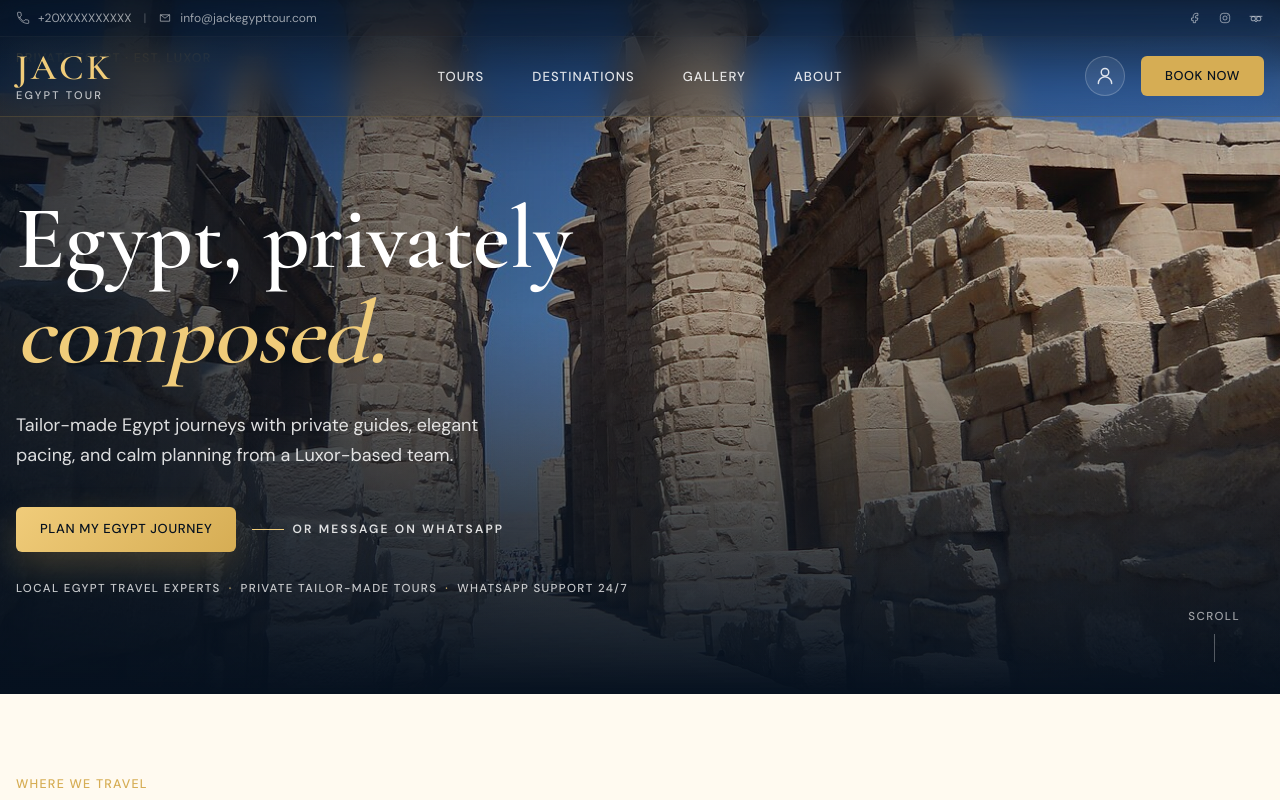
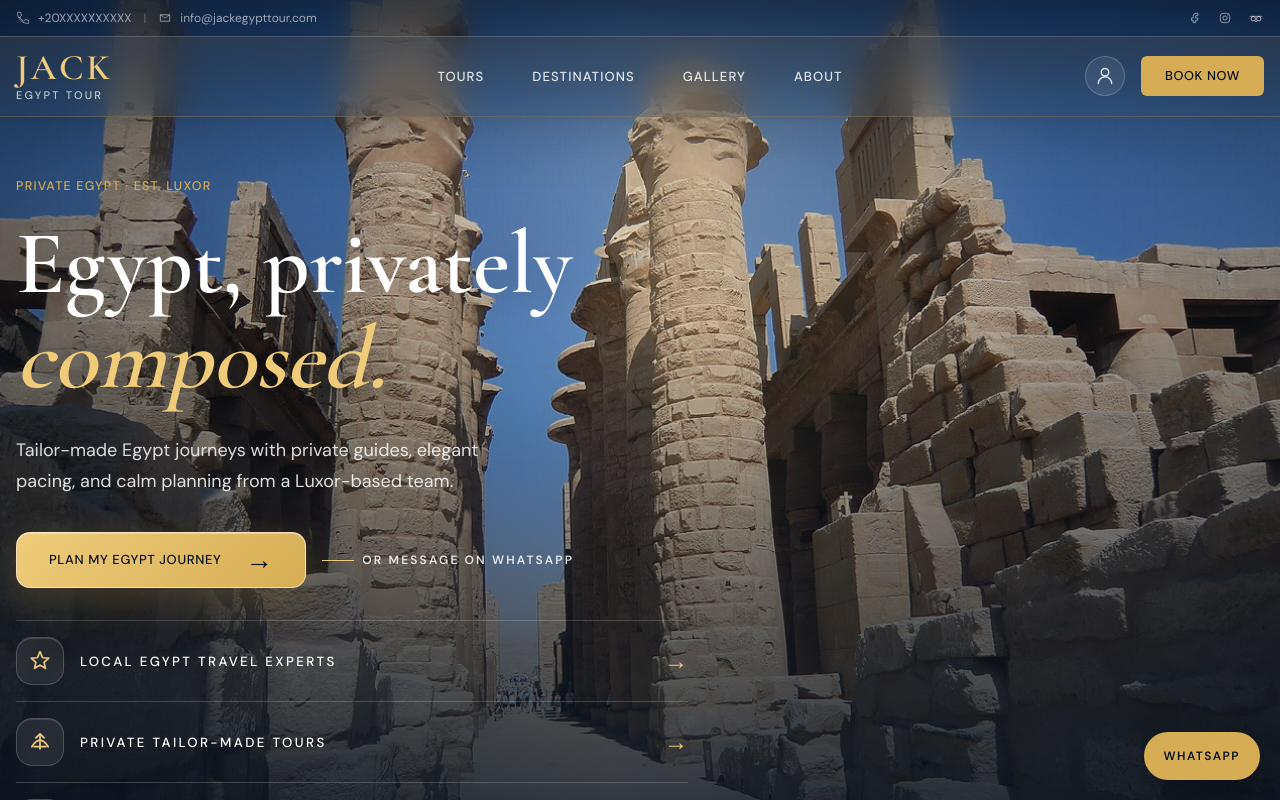
Before and after one commit to mohamedholmes0000/jack-tours-luxor, a Next.js app: page / in a window 1280 px wide. Shown: the top 800 px of the page. Built offline with nearby package versions, Linux system fonts and the light colour scheme; no server answers; the database is empty.

Commit message:
Fix homepage header to stick on scroll past hero

```diff
--- a/app/globals.css
+++ b/app/globals.css
@@ -175,7 +175,7 @@ select {
   z-index: 50;
   -webkit-backdrop-filter: none;
   backdrop-filter: none;
-  transition: box-shadow 200ms ease, border-color 200ms ease;
+  transition: background 200ms ease, border-color 200ms ease, box-shadow 200ms ease;
 }
 
 .site-main-header.header-stuck {
@@ -183,9 +183,10 @@ select {
 }
 
 .site-header-utility-home {
-  background: rgb(6 17 31 / 28%);
-  border-color: rgb(255 255 255 / 10%);
-  position: fixed;
+  background: linear-gradient(180deg, rgb(6 17 31 / 34%), rgb(6 17 31 / 18%));
+  border-color: rgb(255 255 255 / 12%);
+  box-shadow: 0 14px 34px rgb(0 0 0 / 10%);
+  position: absolute;
   top: 0;
   width: 100%;
   z-index: 60;
@@ -194,22 +195,37 @@ select {
 }
 
 .site-main-header-home {
-  background: linear-gradient(180deg, rgb(6 17 31 / 42%), rgb(6 17 31 / 24%));
-  border-color: rgb(214 173 84 / 22%);
-  box-shadow: 0 16px 42px rgb(0 0 0 / 14%);
+  background:
+    linear-gradient(180deg, rgb(255 255 255 / 10%), rgb(255 255 255 / 5%)),
+    linear-gradient(180deg, rgb(6 17 31 / 48%), rgb(6 17 31 / 24%));
+  border-color: rgb(214 173 84 / 24%);
+  box-shadow:
+    0 20px 54px rgb(0 0 0 / 16%),
+    inset 0 1px 0 rgb(255 255 255 / 14%);
   color: #fff;
-  position: fixed;
+  position: absolute;
   top: 2.25rem;
   width: 100%;
   z-index: 60;
-  -webkit-backdrop-filter: blur(16px) saturate(1.22);
-  backdrop-filter: blur(16px) saturate(1.22);
+  -webkit-backdrop-filter: blur(18px) saturate(1.24);
+  backdrop-filter: blur(18px) saturate(1.24);
 }
 
 .site-main-header-home.header-stuck {
-  background: linear-gradient(180deg, rgb(6 17 31 / 64%), rgb(6 17 31 / 42%));
-  border-color: rgb(214 173 84 / 30%);
-  box-shadow: 0 18px 48px rgb(0 0 0 / 20%);
+  left: 0;
+  position: fixed !important;
+  right: 0;
+  top: 0 !important;
+  z-index: 70;
+  background:
+    linear-gradient(180deg, rgb(255 255 255 / 8%), rgb(255 255 255 / 3%)),
+    linear-gradient(180deg, rgb(6 17 31 / 96%), rgb(6 17 31 / 88%));
+  border-color: rgb(214 173 84 / 28%);
+  box-shadow:
+    0 2px 16px rgb(0 0 0 / 20%),
+    inset 0 1px 0 rgb(255 255 255 / 16%);
+  -webkit-backdrop-filter: blur(12px) saturate(1.18);
+  backdrop-filter: blur(12px) saturate(1.18);
 }
 
 .site-mobile-header-home {
@@ -217,12 +233,29 @@ select {
   border-color: transparent;
   box-shadow: none;
   color: #fff;
-  position: fixed;
+  position: absolute;
   top: 0;
   width: 100%;
   z-index: 60;
   -webkit-backdrop-filter: none;
   backdrop-filter: none;
+}
+
+.site-mobile-header-home.header-stuck {
+  left: 0;
+  position: fixed !important;
+  right: 0;
+  top: 0 !important;
+  z-index: 70;
+  background:
+    linear-gradient(180deg, rgb(255 255 255 / 8%), rgb(255 255 255 / 3%)),
+    linear-gradient(180deg, rgb(6 17 31 / 96%), rgb(6 17 31 / 88%));
+  border-color: rgb(214 173 84 / 22%);
+  box-shadow:
+    0 2px 16px rgb(0 0 0 / 20%),
+    inset 0 1px 0 rgb(255 255 255 / 12%);
+  -webkit-backdrop-filter: blur(12px) saturate(1.18);
+  backdrop-filter: blur(12px) saturate(1.18);
 }
 
 .public-site-home > section[data-home-hero="true"] {
@@ -231,7 +264,7 @@ select {
 
 .public-site-home > section[data-home-hero="true"] > .container-premium {
   min-height: 100svh !important;
-  padding-top: 10rem !important;
+  padding-top: 11.25rem !important;
 }
 
 .gallery-liquid-card {
@@ -418,6 +451,25 @@ select {
   transform: translateY(-1px);
 }
 
+.hero-primary-cta {
+  border: 1px solid rgb(255 255 255 / 58%);
+  border-radius: 14px;
+  box-shadow:
+    0 20px 50px rgb(0 0 0 / 24%),
+    0 10px 34px rgb(214 173 84 / 28%),
+    inset 0 1px 0 rgb(255 255 255 / 36%);
+  min-height: 56px;
+  padding-inline: 2rem;
+}
+
+.hero-primary-cta::after {
+  content: "→";
+  font-size: 1.7rem;
+  line-height: 1;
+  margin-left: 1.5rem;
+  transform: translateY(-1px);
+}
+
 .btn-secondary {
   border: 1px solid var(--color-gold);
   color: var(--color-gold);
@@ -597,12 +649,64 @@ select {
 
   .public-site-home > section[data-home-hero="true"] > .container-premium {
     min-height: 100svh !important;
-    padding-top: 10.5rem !important;
+    padding-top: 14rem !important;
+  }
+
+  .public-site-home > section[data-home-hero="true"] h1 {
+    font-size: clamp(3.05rem, 14vw, 4.25rem) !important;
+    line-height: 0.98 !important;
+  }
+
+  .public-site-home .hero-primary-cta {
+    font-size: 0.76rem;
+    min-height: 52px;
+    padding-inline: 1.35rem;
+    width: 100%;
+  }
+
+  .public-site-home .hero-primary-cta::after {
+    font-size: 1.45rem;
+    margin-left: auto;
+  }
+
+  .public-site-home .hero-trust-list {
+    margin-top: 1.35rem;
+  }
+
+  .public-site-home .hero-trust-row {
+    gap: 0.8rem;
+    padding-block: 0.7rem;
+  }
+
+  .public-site-home .hero-trust-icon {
+    border-radius: 1rem;
+    height: 2.75rem;
+    width: 2.75rem;
+  }
+
+  .public-site-home .hero-trust-icon svg {
+    height: 1.25rem;
+    width: 1.25rem;
+  }
+
+  .public-site-home .hero-trust-label {
+    font-size: 0.78rem;
+    letter-spacing: 0.14em;
+    line-height: 1.45;
+  }
+
+  .public-site-home .hero-trust-arrow {
+    font-size: 1.25rem;
   }
 
   .public-site h1 {
     font-size: clamp(2.12rem, 10vw, 2.85rem) !important;
     line-height: 1.02 !important;
+  }
+
+  .public-site-home > section[data-home-hero="true"] h1 {
+    font-size: clamp(3.05rem, 14vw, 4.25rem) !important;
+    line-height: 0.98 !important;
   }
 
   .public-site h2 {
--- a/components/home/homepage.tsx
+++ b/components/home/homepage.tsx
@@ -190,6 +190,26 @@ function normalizeHeroTrustBadges(value: string[]) {
   return [0, 1, 2].map((index) => cleanSettingText(value[index]) || fallback[index]);
 }
 
+function HeroTrustIcon({ index }: { index: number }) {
+  const paths = [
+    "M12 4l2.2 5.2 5.3.4-4 3.5 1.2 5.2L12 15.6 7.3 18.3l1.2-5.2-4-3.5 5.3-.4L12 4Z",
+    "M5 16c4.8-7.4 9.2-7.4 14 0M7 16h10M12 5v13M8.5 8.5 12 5l3.5 3.5",
+    "M12 4a7 7 0 0 1 7 7c0 5-7 9-7 9s-7-4-7-9a7 7 0 0 1 7-7Zm0 4v4l3 2",
+  ];
+
+  return (
+    <svg aria-hidden="true" className="size-7" viewBox="0 0 24 24" fill="none">
+      <path
+        d={paths[index] || paths[0]}
+        stroke="currentColor"
+        strokeLinecap="round"
+        strokeLinejoin="round"
+        strokeWidth="1.45"
+      />
+    </svg>
+  );
+}
+
 function primaryCategoryLabel(category: string) {
   return category.replace(/\s*·\s*Custom$/i, "").replace(/\s*\/\s*Custom$/i, "").trim();
 }
@@ -376,22 +396,21 @@ export async function Homepage() {
         {/* Bottom-only legibility scrim — keep the photo breathing. */}
         <div
           aria-hidden
-          className="absolute inset-x-0 bottom-0 h-[78%] bg-gradient-to-t from-[#06111f] via-[rgba(6,17,31,0.76)] to-transparent sm:h-[55%] sm:via-[rgba(6,17,31,0.55)]"
+          className="absolute inset-x-0 bottom-0 h-[86%] bg-gradient-to-t from-[#06111f] via-[rgba(6,17,31,0.72)] to-transparent sm:h-[66%] sm:via-[rgba(6,17,31,0.54)]"
         />
         {/* Top eyebrow strip — tiny, restrained. */}
-        <div className="absolute inset-0 bg-gradient-to-r from-[rgba(6,17,31,0.78)] via-[rgba(6,17,31,0.34)] to-[rgba(6,17,31,0.12)]" />
-        <div className="absolute inset-x-0 top-0 h-24 bg-gradient-to-b from-[rgba(6,17,31,0.78)] to-transparent sm:h-20" />
+        <div className="absolute inset-0 bg-[radial-gradient(circle_at_55%_18%,rgba(255,223,166,0.2),transparent_34%),linear-gradient(90deg,rgba(6,17,31,0.5),rgba(6,17,31,0.12)_48%,rgba(6,17,31,0.38))]" />
+        <div className="absolute inset-x-0 top-0 h-40 bg-gradient-to-b from-[rgba(6,17,31,0.5)] to-transparent sm:h-32" />
 
-        <div className="container-premium relative flex min-h-[calc(100svh-3.5rem)] flex-col justify-between pb-10 pt-7 sm:min-h-[calc(100svh-3.5rem)] sm:pb-16 sm:pt-9 md:min-h-[calc(100vh-6.625rem)] lg:pb-24 lg:pt-12">
-          <p className="eyebrow text-[var(--color-gold-light)]">
-            {heroText.eyebrow}
-          </p>
-
+        <div className="container-premium relative flex min-h-[100svh] flex-col justify-end pb-7 pt-44 sm:pb-12 md:pb-16 lg:pb-20">
           <div className="max-w-[21.5rem] sm:max-w-md lg:max-w-3xl">
-            <h1 className="font-serif font-bold leading-[1.02] text-white text-[clamp(2.6rem,7vw,6rem)]">
+            <p className="eyebrow mb-4 text-[var(--color-gold-light)] sm:mb-5">
+              {heroText.eyebrow}
+            </p>
+            <h1 className="font-serif text-[clamp(3.05rem,14vw,6.35rem)] font-semibold leading-[0.98] text-white drop-shadow-[0_10px_30px_rgb(0_0_0_/_38%)] sm:text-[clamp(3.4rem,8vw,6.5rem)]">
               {heroHeadline.before}
               {heroHeadline.showAccent ? (
-                <span className="font-accent-serif italic text-[var(--color-gold-light)]">
+                <span className="font-accent-serif italic text-[var(--color-gold-light)] drop-shadow-[0_10px_28px_rgb(0_0_0_/_34%)]">
                   {heroHeadline.accent}
                 </span>
               ) : null}
@@ -401,7 +420,7 @@ export async function Homepage() {
               {heroText.subheadline}
             </p>
             <div className="mt-6 flex flex-col items-start gap-4 sm:mt-9 sm:flex-row sm:items-center">
-              <Link className="btn-primary" href={heroCtaHref}>
+              <Link className="btn-primary hero-primary-cta" href={heroCtaHref}>
                 <span>{heroCtaLabel}</span>
               </Link>
               <Link
@@ -414,11 +433,19 @@ export async function Homepage() {
             </div>
 
             {/* Compact reassurance row directly below the CTAs. */}
-            <ul className="mt-5 flex flex-wrap items-center gap-x-2 gap-y-2 border-l border-[rgb(240_204_122_/_40%)] pl-4 text-[0.72rem] font-medium uppercase tracking-[0.12em] text-white/76 sm:mt-7 sm:border-l-0 sm:pl-0">
+            <ul className="hero-trust-list mt-7 divide-y divide-white/18 border-y border-white/18 text-white/86 sm:mt-8 lg:max-w-2xl">
               {microTrustLine.map((item, index) => (
-                <li key={item} className="flex items-center gap-2">
-                  <span style={{ whiteSpace: "nowrap" }}>{cleanSettingText(item)}</span>
-                  {index < microTrustLine.length - 1 ? (
+                <li key={item} className="hero-trust-row flex items-center gap-4 py-3.5 sm:py-4">
+                  <span className="hero-trust-icon grid size-12 shrink-0 place-items-center rounded-2xl border border-white/18 bg-white/8 text-[var(--color-gold-light)] shadow-[inset_0_1px_0_rgb(255_255_255_/_14%)] backdrop-blur-sm">
+                    <HeroTrustIcon index={index} />
+                  </span>
+                  <span className="hero-trust-label min-w-0 flex-1 font-sans text-[0.83rem] font-medium uppercase tracking-[0.18em] text-white">
+                    {cleanSettingText(item)}
+                  </span>
+                  <span aria-hidden className="hero-trust-arrow text-2xl leading-none text-[var(--color-gold-light)]">
+                    →
+                  </span>
+                  {false ? (
                     <span
                       aria-hidden
                       className="text-[var(--color-gold-light)]"
--- a/components/layout/mobile-navigation.tsx
+++ b/components/layout/mobile-navigation.tsx
@@ -5,10 +5,10 @@ import { usePathname } from "next/navigation";
 import { useEffect, useState } from "react";
 import type { PublicSettings } from "@/lib/data/settings";
 
-function MenuIcon({ className = "" }: { className?: string }) {
+function MenuIcon({ className = "", strokeWidth = 1.8 }: { className?: string; strokeWidth?: number }) {
   return (
     <svg className={className} aria-hidden="true" viewBox="0 0 24 24" fill="none">
-      <path d="M4 7h16M4 12h16M4 17h16" stroke="currentColor" strokeWidth="1.8" strokeLinecap="round" />
+      <path d="M4 7h16M4 12h16M4 17h16" stroke="currentColor" strokeWidth={strokeWidth} strokeLinecap="round" />
     </svg>
   );
 }
@@ -50,7 +50,15 @@ function SocialIcon({ label }: { label: "Facebook" | "Instagram" | "TripAdvisor"
   );
 }
 
-export function MobileNavigation({ isHomeRoute = false, settings }: { isHomeRoute?: boolean; settings: PublicSettings }) {
+export function MobileNavigation({
+  isHomeRoute = false,
+  isNavStuck = false,
+  settings,
+}: {
+  isHomeRoute?: boolean;
+  isNavStuck?: boolean;
+  settings: PublicSettings;
+}) {
   const [isOpen, setIsOpen] = useState(false);
   const pathname = usePathname();
   const phone = settings.phone || "(+20) XXX XXX XXXX";
@@ -93,19 +101,19 @@ export function MobileNavigation({ isHomeRoute = false, settings }: { isHomeRout
   }
 
   return (
-    <div className={`site-main-header border-b transition-all duration-200 ease-in-out md:hidden ${isHomeRoute ? "site-mobile-header-home" : ""}`}>
-      <div className={isHomeRoute ? "container-premium flex min-h-[8.75rem] items-start justify-between gap-4 pt-5" : "container-premium grid h-16 grid-cols-[1fr_auto_1fr] items-center gap-2"}>
+    <div className={`site-main-header border-b transition-all duration-200 ease-in-out md:hidden ${isHomeRoute ? "site-mobile-header-home" : ""} ${isHomeRoute && isNavStuck ? "header-stuck" : ""}`}>
+      <div className={isHomeRoute ? "container-premium flex min-h-[8.25rem] items-start justify-between gap-4 pt-5" : "container-premium grid h-16 grid-cols-[1fr_auto_1fr] items-center gap-2"}>
         <button
           type="button"
           aria-label="Open navigation menu"
           aria-expanded={isOpen}
           onClick={openMenu}
-          className={isHomeRoute ? "grid size-14 place-items-center rounded-2xl border border-white/34 bg-white/14 text-[var(--color-gold-light)] shadow-[0_18px_44px_rgb(0_0_0_/_22%)] backdrop-blur-md transition hover:border-[var(--color-gold-light)]" : "grid size-10 place-items-center justify-self-start text-[var(--color-navy)] transition hover:text-[var(--color-gold-dark)]"}
+          className={isHomeRoute ? "grid size-12 place-items-center rounded-[1.15rem] border border-white/26 bg-white/10 text-[var(--color-gold-light)] shadow-[0_12px_28px_rgb(0_0_0_/_18%)] backdrop-blur-sm transition hover:border-[var(--color-gold-light)]" : "grid size-10 place-items-center justify-self-start text-[var(--color-navy)] transition hover:text-[var(--color-gold-dark)]"}
         >
-          <MenuIcon className="size-6" />
+          <MenuIcon className={isHomeRoute ? "size-5" : "size-6"} strokeWidth={isHomeRoute ? 1.45 : 1.8} />
         </button>
 
-        <div className={isHomeRoute ? "flex flex-col items-end gap-3" : "contents"}>
+        <div className={isHomeRoute ? "flex flex-col items-end gap-2.5" : "contents"}>
           <Link href="/" className={isHomeRoute ? "flex flex-col items-end justify-center leading-none" : "flex flex-col items-center justify-center leading-none"} onClick={closeMenu}>
             <span className={isHomeRoute ? "font-serif text-[2.15rem] font-semibold uppercase leading-none tracking-[0.08em] text-[var(--color-gold-light)] drop-shadow-[0_2px_10px_rgb(0_0_0_/_32%)]" : "font-serif text-[1.35rem] font-semibold uppercase leading-none tracking-[0.08em] text-[var(--color-gold)]"}>
               {settings.logoLine1}
@@ -116,7 +124,7 @@ export function MobileNavigation({ isHomeRoute = false, settings }: { isHomeRout
           </Link>
 
           <Link
-            className={isHomeRoute ? "inline-flex min-h-11 shrink-0 items-center justify-center rounded-xl border border-[rgb(255_255_255_/_48%)] bg-[var(--color-gold)] px-5 py-2.5 font-sans text-[0.78rem] font-semibold uppercase tracking-[0.08em] text-[var(--color-navy)] shadow-[0_16px_34px_rgb(0_0_0_/_22%)] transition hover:bg-[var(--color-gold-light)]" : "inline-flex min-h-10 shrink-0 items-center justify-center rounded-md bg-[var(--color-gold)] px-3.5 py-2 font-sans text-[0.68rem] font-semibold uppercase tracking-[0.05em] text-[var(--color-navy)] shadow-[0_10px_24px_rgb(214_173_84_/_18%)] transition hover:bg-[var(--color-gold-light)] justify-self-end"}
+            className={isHomeRoute ? "inline-flex min-h-[42px] shrink-0 items-center justify-center rounded-[10px] border border-[rgb(255_255_255_/_38%)] bg-[var(--color-gold)] px-4 py-2 font-sans text-[0.72rem] font-semibold uppercase tracking-[0.07em] text-[var(--color-navy)] shadow-[0_10px_22px_rgb(0_0_0_/_18%)] transition hover:bg-[var(--color-gold-light)]" : "inline-flex min-h-10 shrink-0 items-center justify-center rounded-md bg-[var(--color-gold)] px-3.5 py-2 font-sans text-[0.68rem] font-semibold uppercase tracking-[0.05em] text-[var(--color-navy)] shadow-[0_10px_24px_rgb(214_173_84_/_18%)] transition hover:bg-[var(--color-gold-light)] justify-self-end"}
             href="/trip-planner"
           >
             {settings.bookNowLabel}
--- a/components/layout/site-chrome.tsx
+++ b/components/layout/site-chrome.tsx
@@ -21,10 +21,23 @@ export function SiteChrome({
     return <main className="flex-1">{children}</main>;
   }
 
+  if (isHomeRoute) {
+    return (
+      <>
+        <div className="public-home-shell relative">
+          <Navbar isHomeRoute settings={settings} />
+          <main className="public-site public-site-home flex-1">{children}</main>
+        </div>
+        <Footer settings={settings} />
+        <FloatingWhatsApp settings={settings} />
+      </>
+    );
+  }
+
   return (
     <>
-      <Navbar isHomeRoute={isHomeRoute} settings={settings} />
-      <main className={`public-site flex-1 ${isHomeRoute ? "public-site-home" : ""}`}>{children}</main>
+      <Navbar settings={settings} />
+      <main className="public-site flex-1">{children}</main>
       <Footer settings={settings} />
       <FloatingWhatsApp settings={settings} />
     </>
```
Also changed, not shown: components/layout/navbar.tsx (+6 -3 lines).
